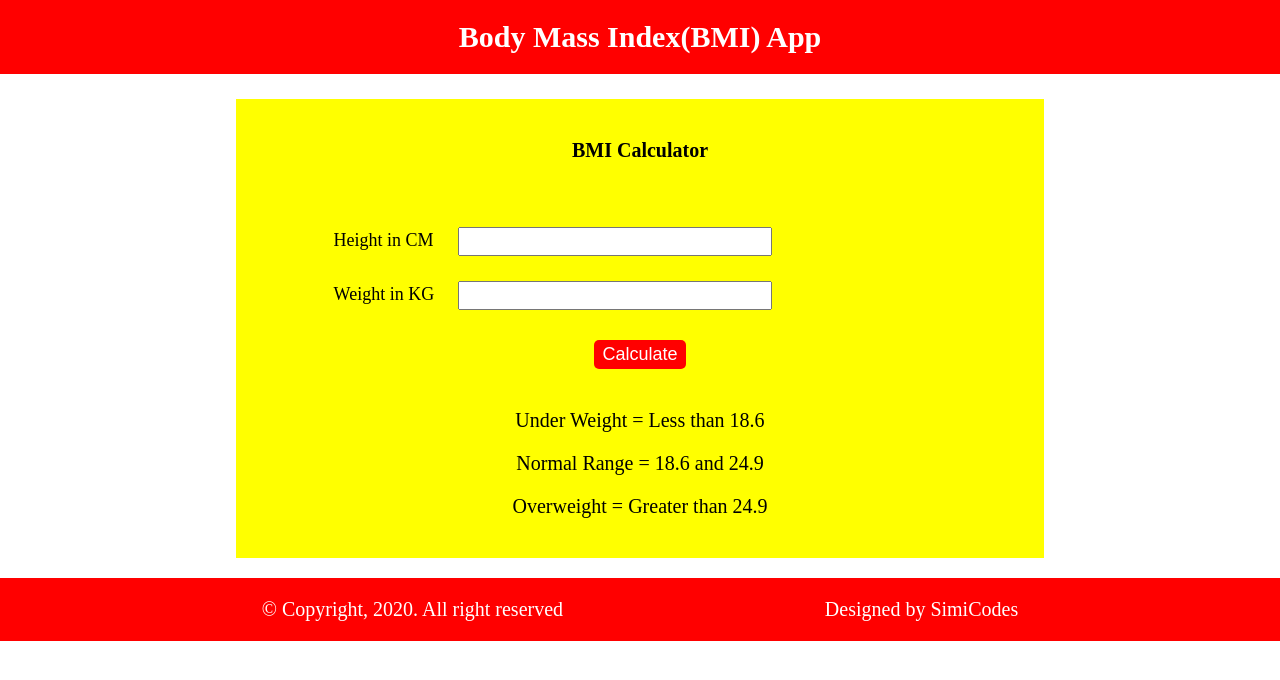
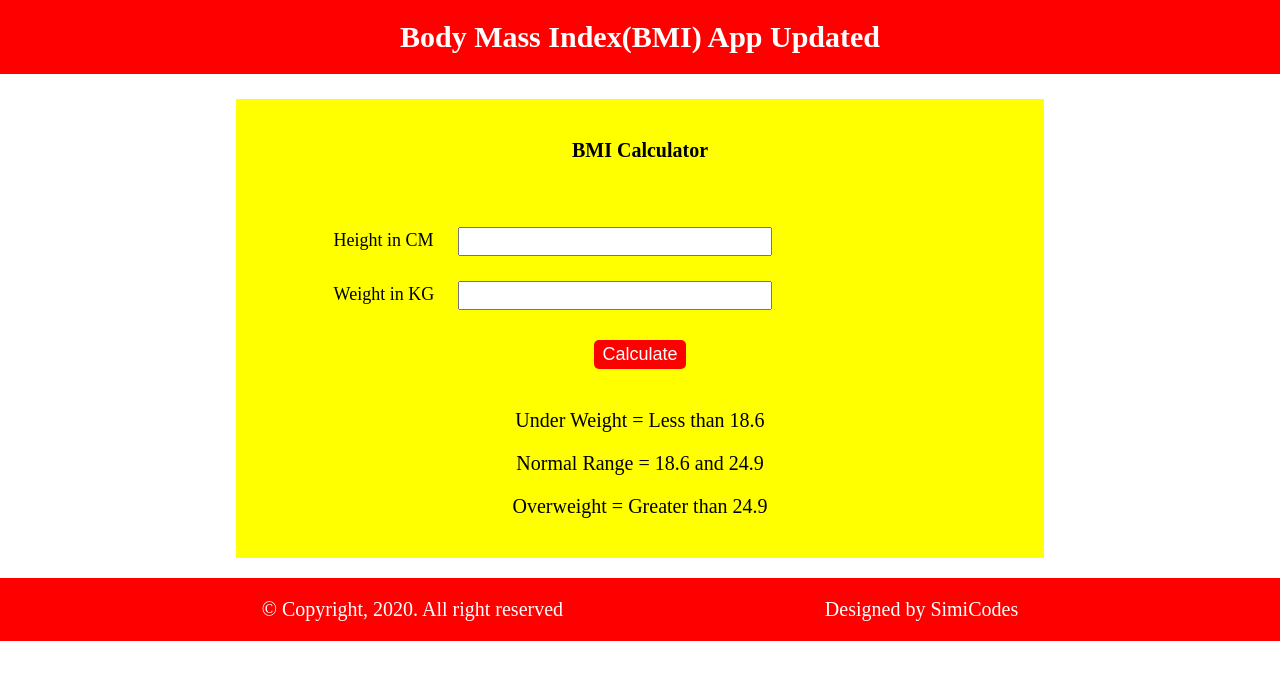
Before and after one commit to SimiCodes4Real/bmiApp, a plain HTML site: page index.html in a window 1280 px wide. Drawn offline with Linux system fonts and the light colour scheme.

Commit message:
update index page

```diff
--- a/index.html
+++ b/index.html
@@ -8,7 +8,7 @@
   <link rel="stylesheet" href="./css/style.css">
 </head>
 <body>
-  <h2 class="txt-center">Body Mass Index(BMI) App</h2>
+  <h2 class="txt-center">Body Mass Index(BMI) App Updated</h2>
   <div class="bmi-wrapper">
       <h3>BMI Calculator</h3>
     <div class="form-wrapper">
```
